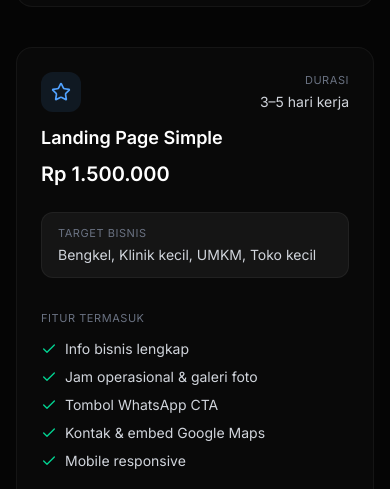
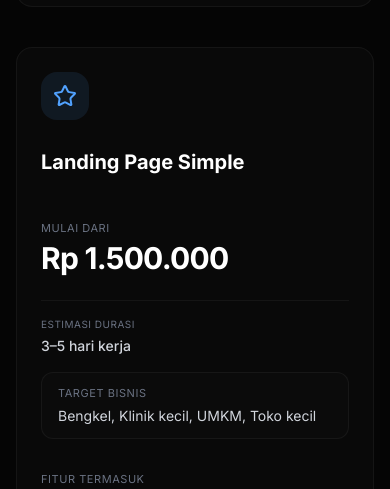
Before and after one commit to Creastein/WelliBulidsCRM, a React (Vite) app: page / in a window 390 px wide. Both pictures are taken after a click on the button 335 px from the left and 812 px from the top of the page. Shown: the part 272-761 px from the top of the page. Built offline with nearby package versions, Linux system fonts and the light colour scheme; no server answers; the database is empty; a web font is replaced by a local one.

Commit message:
feat: introduce MissionControl dashboard with KPI and lead tracking, Pricing, and Sidebar components.

```diff
--- a/src/components/MissionControl.tsx
+++ b/src/components/MissionControl.tsx
@@ -195,7 +195,11 @@ export default function Dashboard() {
 
     try {
       await upsertAllKpi(updatedKpi);
-      if (editingKpi === 'revenue') await saveProgress(updatedProgress);
+      if (editingKpi === 'revenue') {
+        await saveProgress(updatedProgress);
+        // Dispatch event to sync Sidebar immediately
+        window.dispatchEvent(new Event('wb:progress-updated'));
+      }
       setLastSaved(new Date().toISOString());
       toast.success('KPI diperbarui!');
     } catch (err: unknown) {
@@ -219,6 +223,9 @@ export default function Dashboard() {
     setKpiData(updatedKpi);
     try {
       await saveProgress(updatedProgress);
+      // Dispatch event to sync Sidebar immediately
+      window.dispatchEvent(new Event('wb:progress-updated'));
+
       await upsertAllKpi(updatedKpi);
       setLastSaved(new Date().toISOString());
       toast.success('Revenue diperbarui!');
--- a/src/components/Pricing.tsx
+++ b/src/components/Pricing.tsx
@@ -152,37 +152,53 @@ export default function Pricing() {
             variants={itemVariants}
             whileHover={{ y: -8, scale: 1.02 }}
             transition={{ duration: 0.2 }}
-            className={`relative bg-[#0f0f0f]/50 backdrop-blur-xl rounded-2xl border ${pkg.popular ? 'border-orange-500/30 shadow-[0_0_20px_rgba(249,115,22,0.1)]' : 'border-white/5'} p-6 flex flex-col gap-6 transition-colors group`}
+            className={`relative bg-[#0f0f0f]/50 backdrop-blur-xl rounded-2xl border ${
+              pkg.popular ? 'border-orange-500/30 shadow-[0_0_20px_rgba(249,115,22,0.1)]' : 'border-white/5'
+            } p-6 flex flex-col gap-6 transition-colors group`}
           >
+            <div className="flex flex-col gap-5 h-full">
+              {/* Header: Icon and Label */}
+              <div className="flex items-start justify-between gap-2">
+                <div className={`w-12 h-12 rounded-2xl ${pkg.bg} flex items-center justify-center shrink-0`}>
+                  <pkg.icon size={24} className={pkg.color} />
+                </div>
                 {pkg.popular && (
                   <motion.div
                     animate={{ scale: [1, 1.05, 1], opacity: [0.8, 1, 0.8] }}
                     transition={{ repeat: Infinity, duration: 2 }}
-                className="absolute top-4 right-4 bg-orange-500/10 text-orange-400 border border-orange-500/20 text-[10px] font-semibold uppercase tracking-wider py-1 px-3 rounded-full shadow-[0_0_10px_rgba(249,115,22,0.2)]"
+                    className="bg-orange-500/10 text-orange-400 border border-orange-500/20 text-[10px] font-semibold uppercase tracking-wider py-1.5 px-3 rounded-full shadow-[0_0_10px_rgba(249,115,22,0.2)] whitespace-nowrap"
                   >
                     Most Popular
                   </motion.div>
                 )}
+              </div>
 
-            <div className="flex items-start justify-between gap-4">
+              {/* Content body that grows */}
+              <div className="flex flex-col flex-1 mt-2">
+                <div className="min-h-[56px] mb-4">
+                  <h3 className="text-xl font-bold text-white line-clamp-2">{pkg.name}</h3>
+                </div>
+
+                <div className="flex flex-col gap-1 mb-6">
+                  <p className="text-[11px] uppercase tracking-wider text-gray-500">Mulai dari</p>
+                  <p className="text-3xl font-bold text-white tracking-tight whitespace-nowrap">{pkg.price}</p>
+                </div>
+
+                <div className="pt-4 border-t border-white/5 pb-4">
                    <div>
-                <div className={`w-10 h-10 rounded-xl ${pkg.bg} flex items-center justify-center`}>
-                  <pkg.icon size={20} className={pkg.color} />
-                </div>
-                <h3 className="text-lg font-semibold text-white mt-3">{pkg.name}</h3>
-                <p className="text-xl font-semibold text-white mt-2">{pkg.price}</p>
-              </div>
-              <div className="text-right">
-                <p className="text-[11px] uppercase tracking-wider text-gray-500">Durasi</p>
-                <p className="text-sm text-gray-300 mt-1">{pkg.time}</p>
+                      <p className="text-[10px] uppercase tracking-wider text-gray-500">Estimasi Durasi</p>
+                      <p className="text-sm text-gray-300 font-medium mt-1">{pkg.time}</p>
                    </div>
                 </div>
 
-            <div className="rounded-xl border border-white/5 bg-white/5 px-4 py-3">
+                <div className="rounded-xl border border-white/5 bg-[#0f0f0f]/50 px-4 py-3 mt-auto">
                   <p className="text-[11px] uppercase tracking-wider text-gray-500">Target Bisnis</p>
                   <p className="text-sm text-gray-300 mt-1">{pkg.target}</p>
                 </div>
+              </div>
+            </div>
 
+            {/* Features section decoupled from h-full top container */}
             <div className="pt-2">
               <p className="text-[11px] uppercase tracking-wider text-gray-500 mb-3">Fitur Termasuk</p>
               <ul className="space-y-2">
@@ -203,7 +219,8 @@ export default function Pricing() {
             </div>
 
             <button
-              className={`w-full py-3 rounded-xl font-semibold text-sm transition-all duration-300 ${pkg.popular
+              className={`w-full py-3 rounded-xl font-semibold text-sm transition-all duration-300 ${
+                pkg.popular
                   ? 'bg-orange-500 hover:bg-orange-600 text-white shadow-[0_0_15px_rgba(249,115,22,0.3)]'
                   : 'bg-white/5 hover:bg-white/10 text-white border border-white/5 hover:border-white/10'
               }`}
--- a/src/components/Sidebar.tsx
+++ b/src/components/Sidebar.tsx
@@ -1,8 +1,9 @@
 import React, { useMemo, useEffect } from 'react';
 import { LayoutDashboard, Users, LineChart, Tag, ChevronLeft, ChevronRight } from 'lucide-react';
 import { motion, AnimatePresence } from 'framer-motion';
-import { useLocalStorage } from '../hooks/useLocalStorage';
-import { DEFAULT_PROGRESS, STORAGE_KEYS, type ProgressData } from '../data/dataDefaults';
+import { useLocalStorage } from '../hooks/useLocalStorage'; // Kept if needed elsewhere, though can be removed if unused.
+import { DEFAULT_PROGRESS, type ProgressData } from '../data/dataDefaults';
+import { fetchProgress } from '../services/progressService';
 
 interface SidebarProps {
   activeTab: string;
@@ -11,7 +12,24 @@ interface SidebarProps {
 
 export default function Sidebar({ activeTab, setActiveTab }: SidebarProps) {
   const [isOpen, setIsOpen] = React.useState(true);
-  const [progressData] = useLocalStorage<ProgressData>(STORAGE_KEYS.PROGRESS, DEFAULT_PROGRESS);
+  const [progressData, setProgressData] = React.useState<ProgressData>(DEFAULT_PROGRESS);
+
+  const loadProgress = async () => {
+    try {
+      const data = await fetchProgress();
+      if (data) setProgressData(data);
+    } catch (err) {
+      console.error('Failed to sync sidebar progress:', err);
+    }
+  };
+
+  useEffect(() => {
+    loadProgress();
+
+    // Listen for progress updates from MissionControl
+    window.addEventListener('wb:progress-updated', loadProgress);
+    return () => window.removeEventListener('wb:progress-updated', loadProgress);
+  }, []);
 
   const progressPercent = useMemo(() => {
     if (progressData.target <= 0) return 0;
```
Lines whose indentation alone changed are shown as unchanged.
